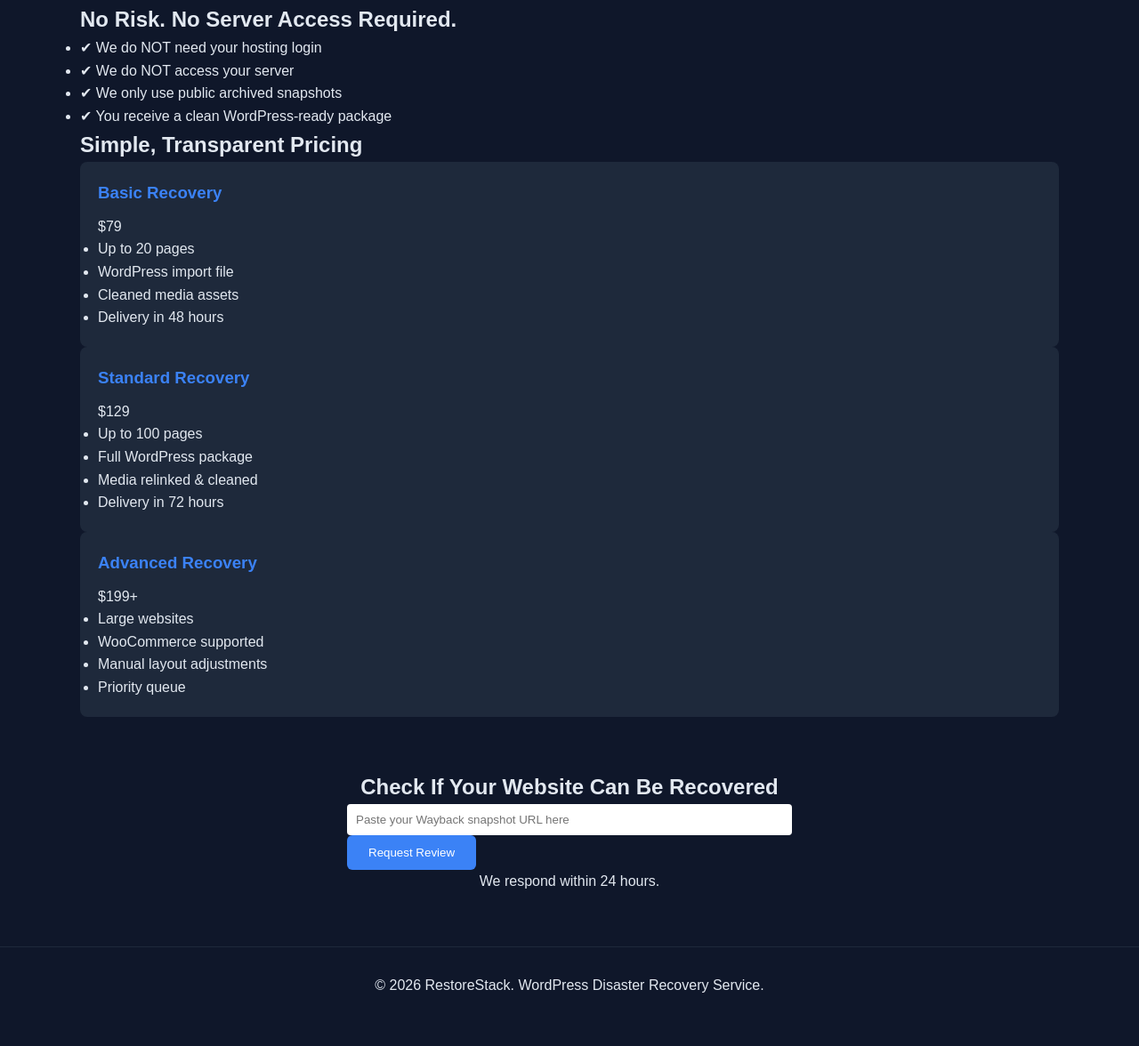
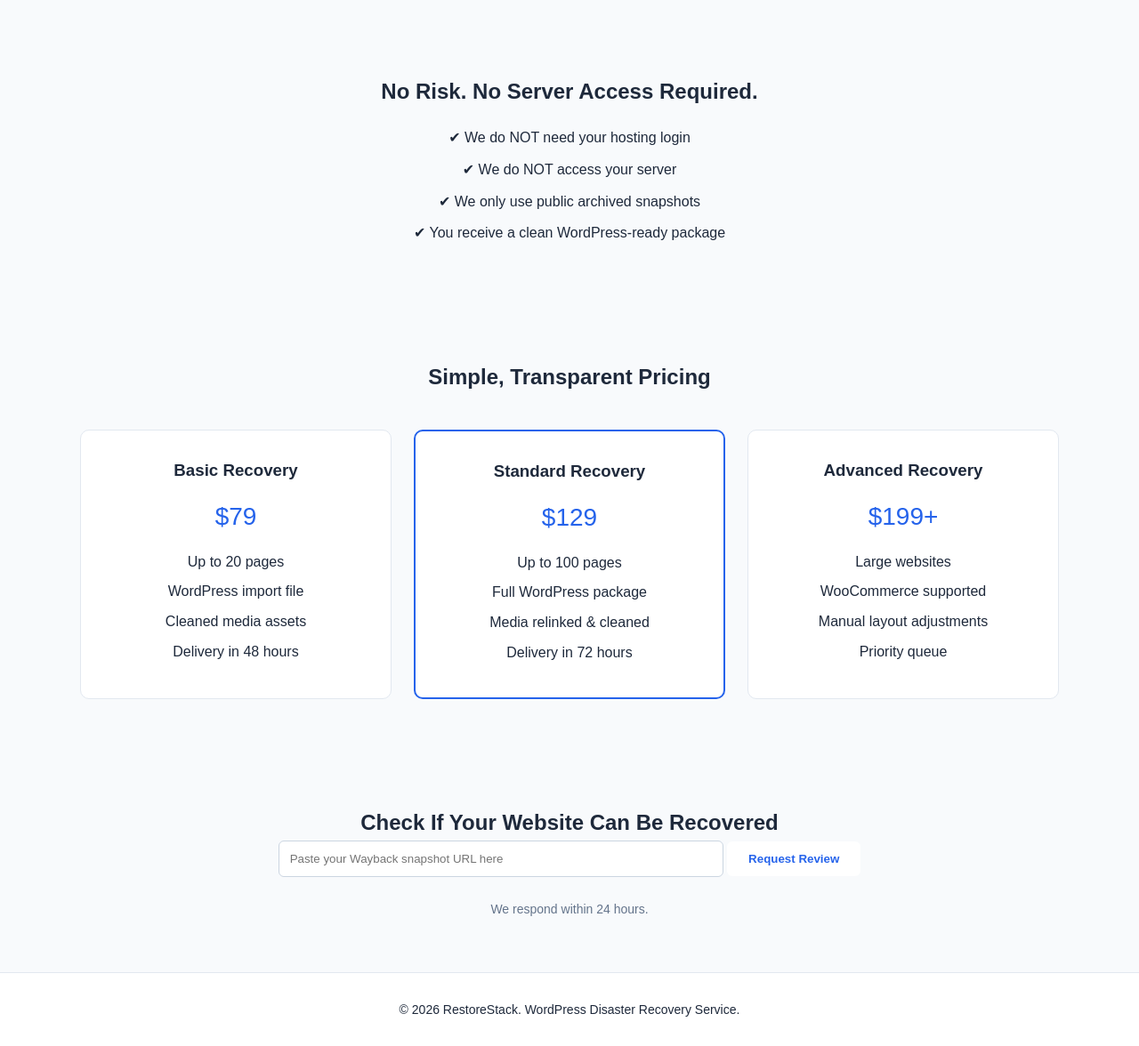
Before and after one commit to RestoreStack/restorestack.github.io, a plain HTML site: page index.html in a window 1280 px wide. Shown: the part 713-1889 px from the top of the page at 89% size. Before the commit the page ends 1863 px from the top, so only its background shows below. Drawn offline with Linux system fonts and the light colour scheme.

Commit message:
Update style.css

```diff
--- a/style.css
+++ b/style.css
@@ -2,12 +2,12 @@
     margin: 0;
     padding: 0;
     box-sizing: border-box;
+    font-family: Arial, sans-serif;
 }
 
 body {
-    font-family: Arial, sans-serif;
-    background: #0f172a;
-    color: #e2e8f0;
+    background-color: #f8fafc;
+    color: #1e293b;
     line-height: 1.6;
 }
 
@@ -17,103 +17,146 @@ body {
     margin: auto;
 }
 
+.navbar {
+    background: white;
+    padding: 15px 0;
+    border-bottom: 1px solid #e2e8f0;
+}
+
+.nav-inner {
+    display: flex;
+    justify-content: space-between;
+    align-items: center;
+}
+
+.logo {
+    font-weight: bold;
+    font-size: 20px;
+    color: #2563eb;
+}
+
+.nav-cta {
+    text-decoration: none;
+    color: #2563eb;
+    font-weight: 600;
+}
+
 .hero {
-    padding: 80px 0;
     text-align: center;
-    background: #0f172a;
+    padding: 80px 20px;
+    background: linear-gradient(to right, #2563eb, #14b8a6);
+    color: white;
 }
 
 .hero h1 {
-    font-size: 48px;
-    margin-bottom: 15px;
+    font-size: 40px;
+    margin-bottom: 20px;
 }
 
-.tagline {
-    font-size: 20px;
-    color: #94a3b8;
-}
-
-.subtext {
-    margin-top: 10px;
+.hero-sub {
+    font-size: 18px;
     margin-bottom: 30px;
-    color: #64748b;
 }
 
 .btn-primary {
-    display: inline-block;
+    background: white;
+    color: #2563eb;
     padding: 12px 24px;
-    background: #3b82f6;
-    color: white;
+    border-radius: 6px;
     text-decoration: none;
-    border-radius: 6px;
-    transition: 0.3s;
+    font-weight: bold;
     border: none;
     cursor: pointer;
 }
 
 .btn-primary:hover {
-    background: #2563eb;
+    background: #e0f2fe;
 }
 
-.problem, .submit {
-    padding: 60px 0;
+.problem, .trust, .pricing, .submit {
+    padding: 60px 20px;
     text-align: center;
 }
 
-.features {
-    padding: 60px 0;
-    background: #111827;
+.problem-grid {
+    display: grid;
+    grid-template-columns: repeat(auto-fit, minmax(220px, 1fr));
+    gap: 20px;
+    margin-top: 30px;
 }
 
-.grid {
+.problem-grid div {
+    background: white;
+    padding: 20px;
+    border-radius: 8px;
+    border: 1px solid #e2e8f0;
+}
+
+.trust ul {
+    list-style: none;
+    margin-top: 20px;
+}
+
+.trust li {
+    margin: 10px 0;
+}
+
+.pricing-grid {
     display: grid;
-    grid-template-columns: repeat(auto-fit, minmax(240px, 1fr));
-    gap: 20px;
+    grid-template-columns: repeat(auto-fit, minmax(250px, 1fr));
+    gap: 25px;
+    margin-top: 40px;
 }
 
 .card {
-    background: #1e293b;
-    padding: 20px;
-    border-radius: 8px;
+    background: white;
+    padding: 30px;
+    border-radius: 10px;
+    border: 1px solid #e2e8f0;
 }
 
-.card h3 {
-    margin-bottom: 10px;
-    color: #3b82f6;
+.card.featured {
+    border: 2px solid #2563eb;
 }
 
-form {
-    max-width: 500px;
-    margin: auto;
-    text-align: left;
+.price {
+    font-size: 28px;
+    color: #2563eb;
+    margin: 15px 0;
 }
 
-form label {
-    display: block;
+.card ul {
+    list-style: none;
     margin-top: 15px;
-    margin-bottom: 5px;
 }
 
-form input {
-    width: 100%;
-    padding: 10px;
-    border-radius: 4px;
-    border: none;
+.card li {
+    margin: 8px 0;
 }
 
-.form-message {
-    margin-top: 15px;
+.submit input {
+    padding: 12px;
+    width: 70%;
+    max-width: 500px;
+    border: 1px solid #cbd5e1;
+    border-radius: 6px;
+    margin-bottom: 15px;
+}
+
+.submit button {
+    padding: 12px 24px;
+}
+
+.small-note {
+    margin-top: 10px;
     font-size: 14px;
+    color: #64748b;
 }
 
 footer {
+    text-align: center;
     padding: 30px 0;
-    text-align: center;
-    background: #0f172a;
-    border-top: 1px solid #1e293b;
+    background: white;
+    border-top: 1px solid #e2e8f0;
+    font-size: 14px;
 }
-
-.small {
-    font-size: 13px;
-    color: #64748b;
-}
```
